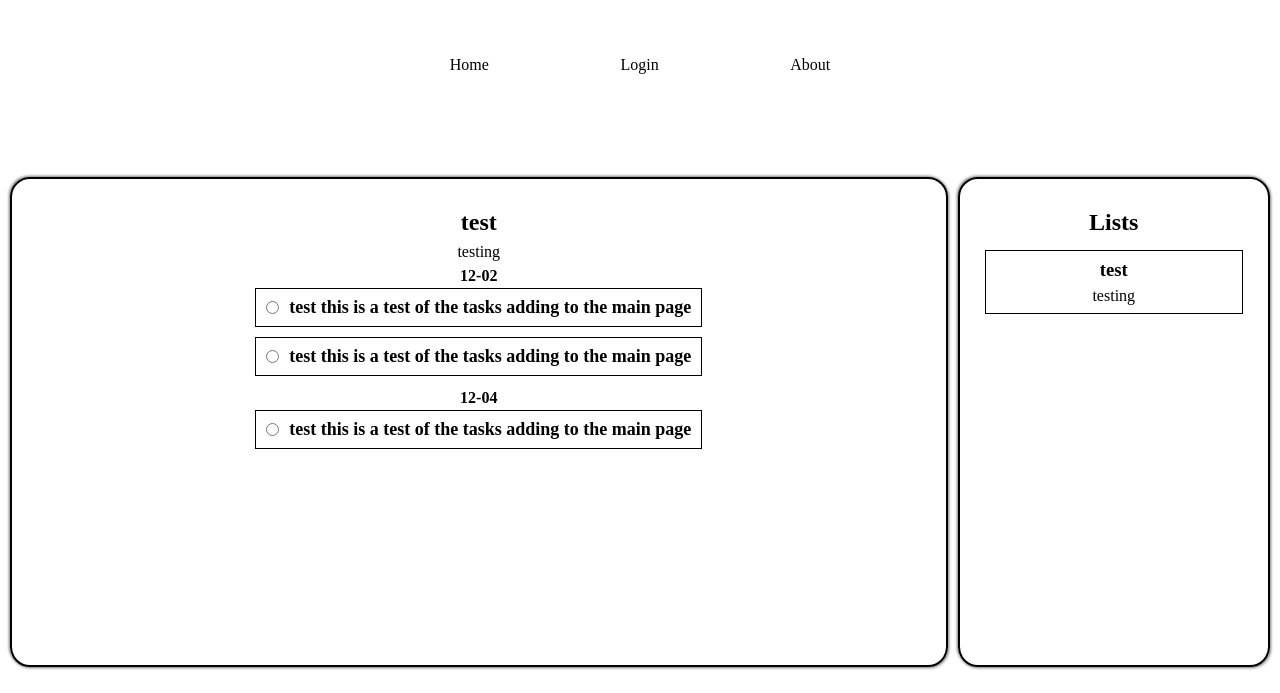
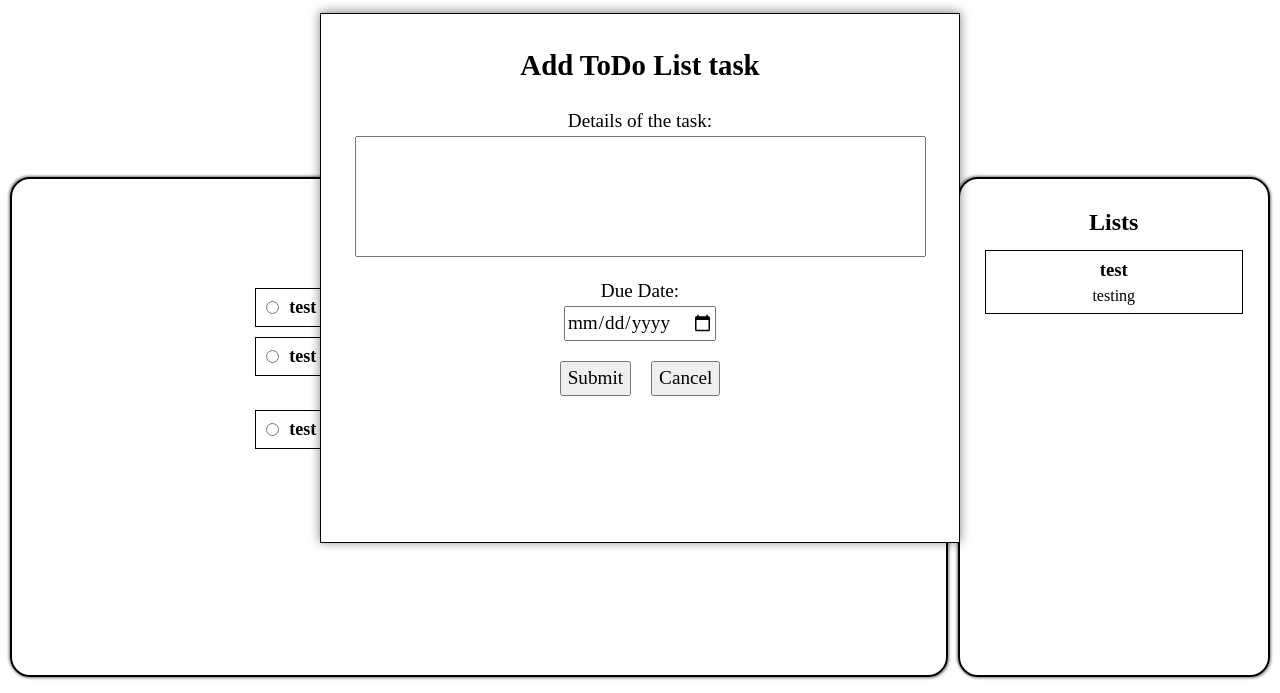
Before and after one commit to TurnerHelical/odinToDo, a website built with webpack: page src/template.html in a window 1280 px wide. Shown: the part 107-800 px from the top of the page. Built offline with nearby package versions, Linux system fonts and the light colour scheme.

Commit message:
added modals for the form submissions and styled them partially

```diff
--- a/src/styles/styles.css
+++ b/src/styles/styles.css
@@ -69,6 +69,38 @@ section {
     gap: 10px;
 }
 
+#formContainer {
+    position: fixed;
+    right: 25%;
+    top: 15%;
+    z-index: 1;
+    height: 50vh;
+    width: 50vw;
+    background-color: #FFFFFF;
+    border: 1px solid black;
+    box-shadow: 0px -1px 10px rgba(0, 0, 0, 0.5);
+    min-height: 530px;
+}
+
+#form {
+    display: flex;
+    flex-direction: column;
+    align-items: center;
+    gap: 20px;
+    padding: 30px;
+    font-size: larger;
+}
+
+#form div{
+    display: flex;
+    flex-direction: column;
+    align-items: center;
+}
+
+textarea {
+    resize: none;
+}
+
 
 
 .task {
@@ -84,3 +116,13 @@ section {
     background-color: grey;
     text-decoration: line-through;
 }
+
+.disable {
+    display: none !important;
+}
+
+#modalButtons {
+    display: flex;
+    flex-direction: row !important;
+    gap: 20px;
+}
--- a/src/template.html
+++ b/src/template.html
@@ -26,20 +26,6 @@
         <section>
             <div id="todoBox">
                 <h2>Todo's</h2>
-                <!-- <div id="tlMainBox">
-                    <h3 class="todoTitle">Title</h3>
-                    <p class="todoDesc">Lorem, ipsum dolor sit amet consectetur adipisicing elit. Nisi optio, vitae
-                        quaerat assumenda unde tenetur magnam quam quae magni fugiat eaque vel nobis, esse nemo
-                        aspernatur deserunt officia accusamus sunt.</p>
-                    <div id="todoCtr">
-                        <ul id="tasks">
-                            <li class="task"><input type="radio">Lorem ipsum dolor sit amet consectetur adipisicing
-                                elit. Est, laudantium omnis vero nemo libero inventore fugit repudiandae error
-                                voluptatibus, distinctio, mollitia temporibus culpa dicta accusamus tenetur assumenda
-                                optio veniam reiciendis?</li>
-                        </ul>
-                    </div>
-                </div> -->
             </div>
                 <div id="todoLists">
                     <h2>Lists</h2>
@@ -48,14 +34,40 @@
                     </div>
                 </div>
 
-                <div id="addList" class="disable modal">
+                <modal id="formContainer" class="">
+                    <div id="form">
+                        <!-- <h2>Add ToDo List</h2>
 
-                </div>
+                        <div>
+                            <label for="tasklistName" class="textlabel">Name for the Todo list: </label>
+                            <input type="text" name="tasklistName" id="tasklistName">
+                        </div>
 
-                <div id="addTodo" class="disable modal">
+                        <div>
+                            <label for="taskDesc" class="textlabel">Description for this Todo List: </label>
+                            <textarea name="taskDesc" id="taskDesc" rows="4" cols="50"></textarea>
+                        </div>
 
-                </div>
+                        <button id="tasklistSubmit">Submit</button> -->
+                        <h2>Add ToDo List task</h2>
 
+                        <div>
+                            <label for="taskInfo" class="textlabel">Details of the task: </label>
+                            <textarea name="taskInfo" id="taskInfo" rows="4" cols="50"></textarea>
+                        </div>
+
+                        <div>
+                            <label for="taskDueDate" class="textlabel">Due Date: </label>
+                            <input type="date" name="taskDueDate" id="taskDueDate">
+                        </div>
+
+                        <div id="modalButtons">
+                            <button>Submit</button>
+                            <button>Cancel</button>
+                        </div>
+
+                    </div>
+                </modal>
 
         </section>
     </main>
```
